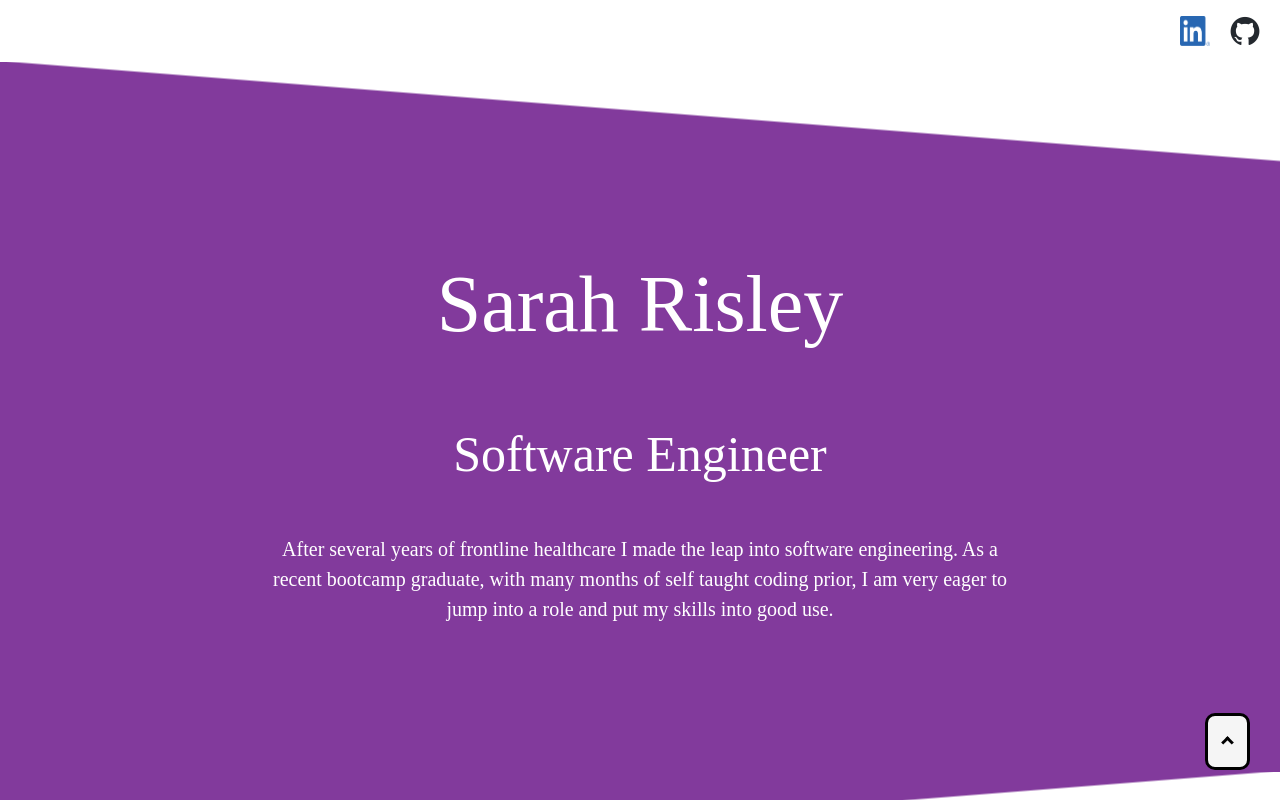
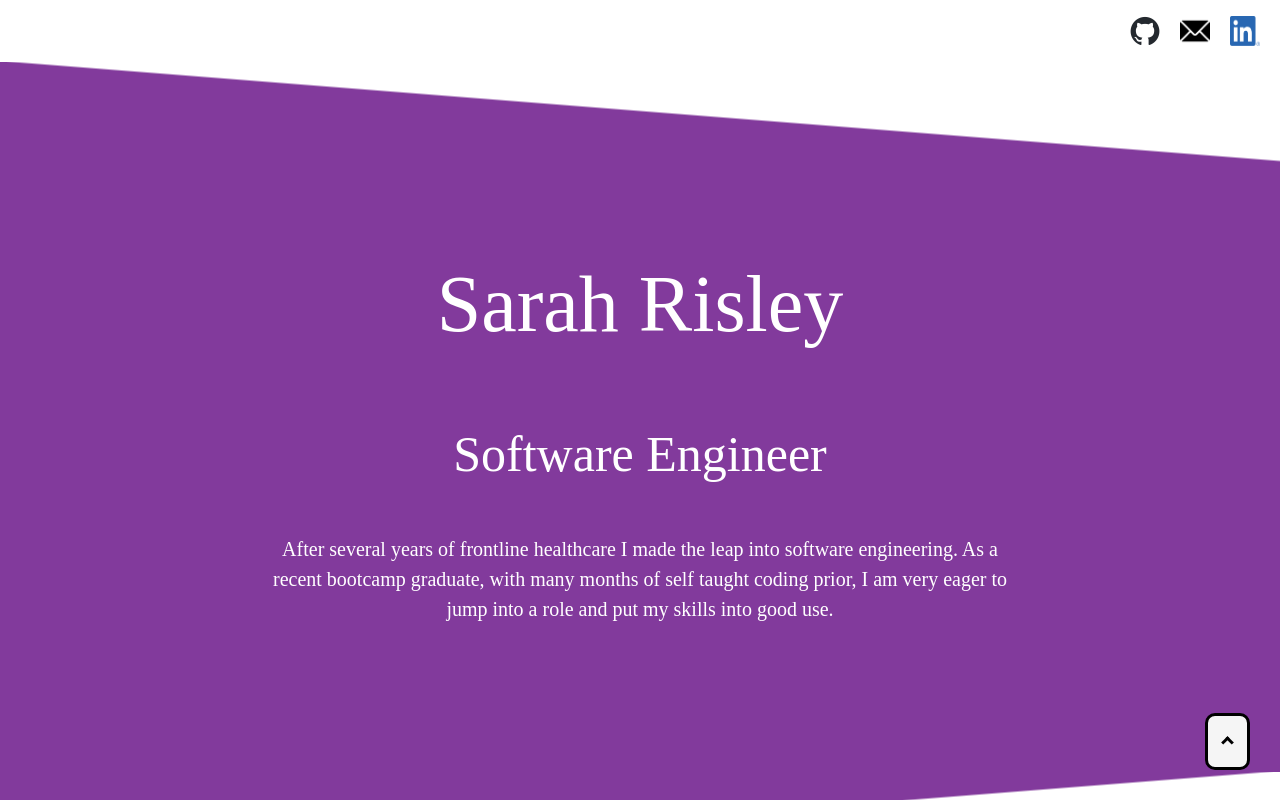
Before and after one commit to SaRisley/digital-portfolio, a React (Vite) app: page / in a window 1280 px wide. Shown: the top 800 px of the page. Built offline with nearby package versions, Linux system fonts and the light colour scheme; no server answers.

Commit message:
updating header with email button

```diff
--- a/src/components/Header.jsx
+++ b/src/components/Header.jsx
@@ -3,8 +3,9 @@ const Header = () => {
 
     return(
         <ul className="header">
+            <li className="heading-content"><a href='https://www.linkedin.com/in/sarah-risley-0a5064163/'><img src='src/images/linkedIn-mark.png' className='img-header'></img></a></li>
+            <li className="heading-content"><a href='mailto: sarah.risley@hotmail.com'><img src='src/images/email.png' className='img-header'></img></a></li>
             <li className="heading-content"><a href='https://github.com/SaRisley'><img src='src/images/github-mark.png' className='img-header'></img></a></li>
-            <li className="heading-content"><a href='https://www.linkedin.com/in/sarah-risley-0a5064163/'><img src='src/images/linkedIn-mark.png' className='img-header'></img></a></li>
         </ul>
     );
 
```
Also changed, not shown: src/App.css (line endings or trailing spaces), src/images/email.png (added).
